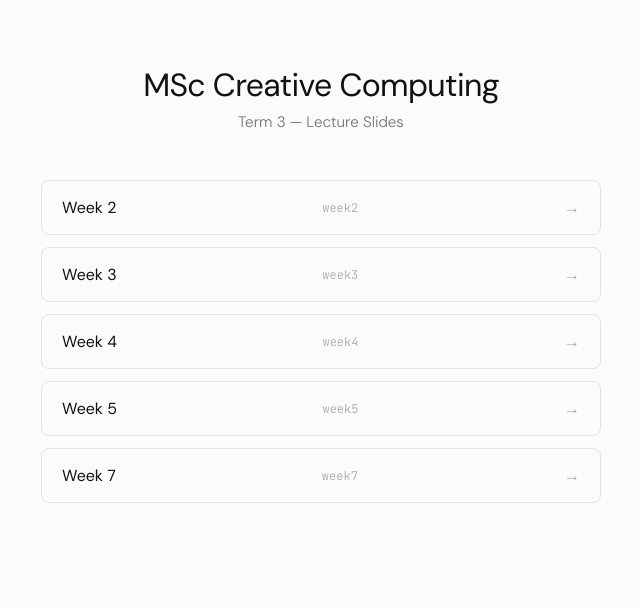
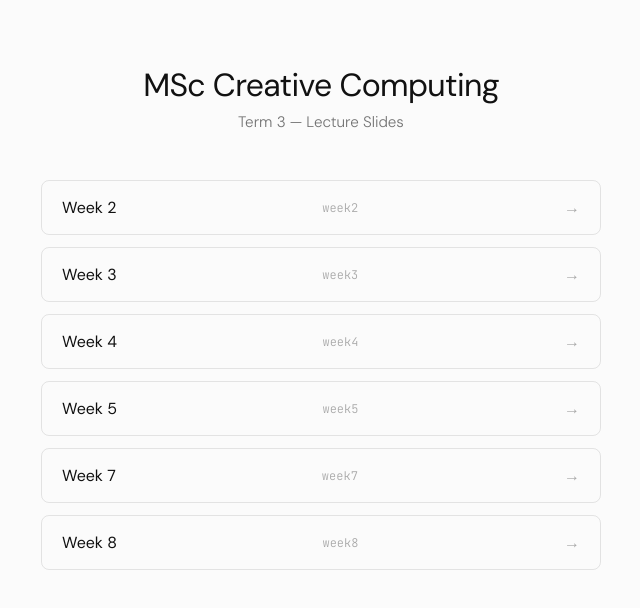
Before and after one commit to micknoise/MSc-CC-Term3, a plain HTML site: page docs/index.html in a window 1280 px wide. Shown: the whole page, without its empty margins (319-959 px from the left). Drawn offline with Linux system fonts and the light colour scheme.

Commit message:
week 8 final slides

```diff
--- a/docs/index.html
+++ b/docs/index.html
@@ -133,6 +133,13 @@
         <span class="arrow">→</span>
       </a>
     </li>
+    <li>
+      <a href="week8_no_notes.html">
+        <span class="slide-label">Week 8</span>
+        <span class="slide-week">week8</span>
+        <span class="arrow">→</span>
+      </a>
+    </li>
   </ul>
 </body>
 </html>
```
